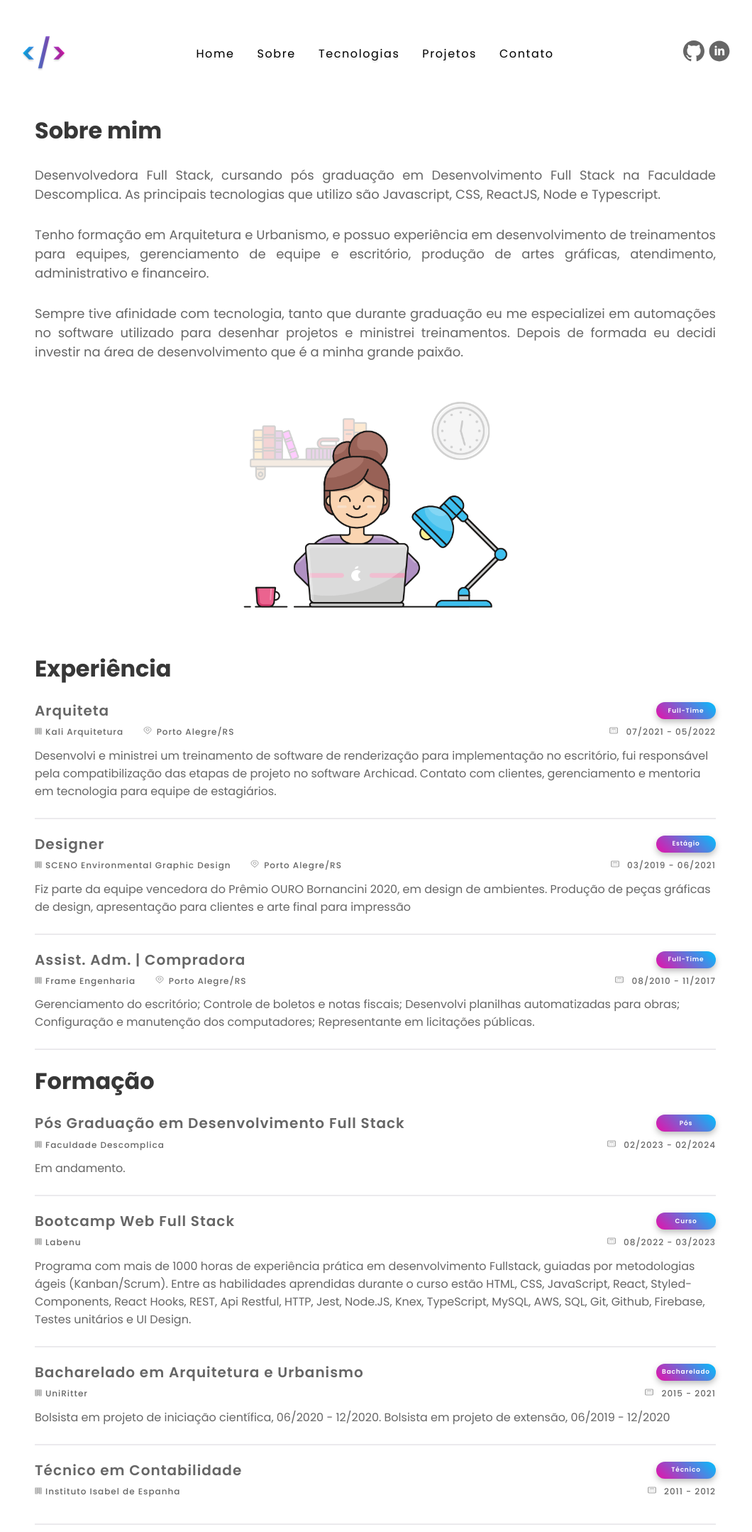
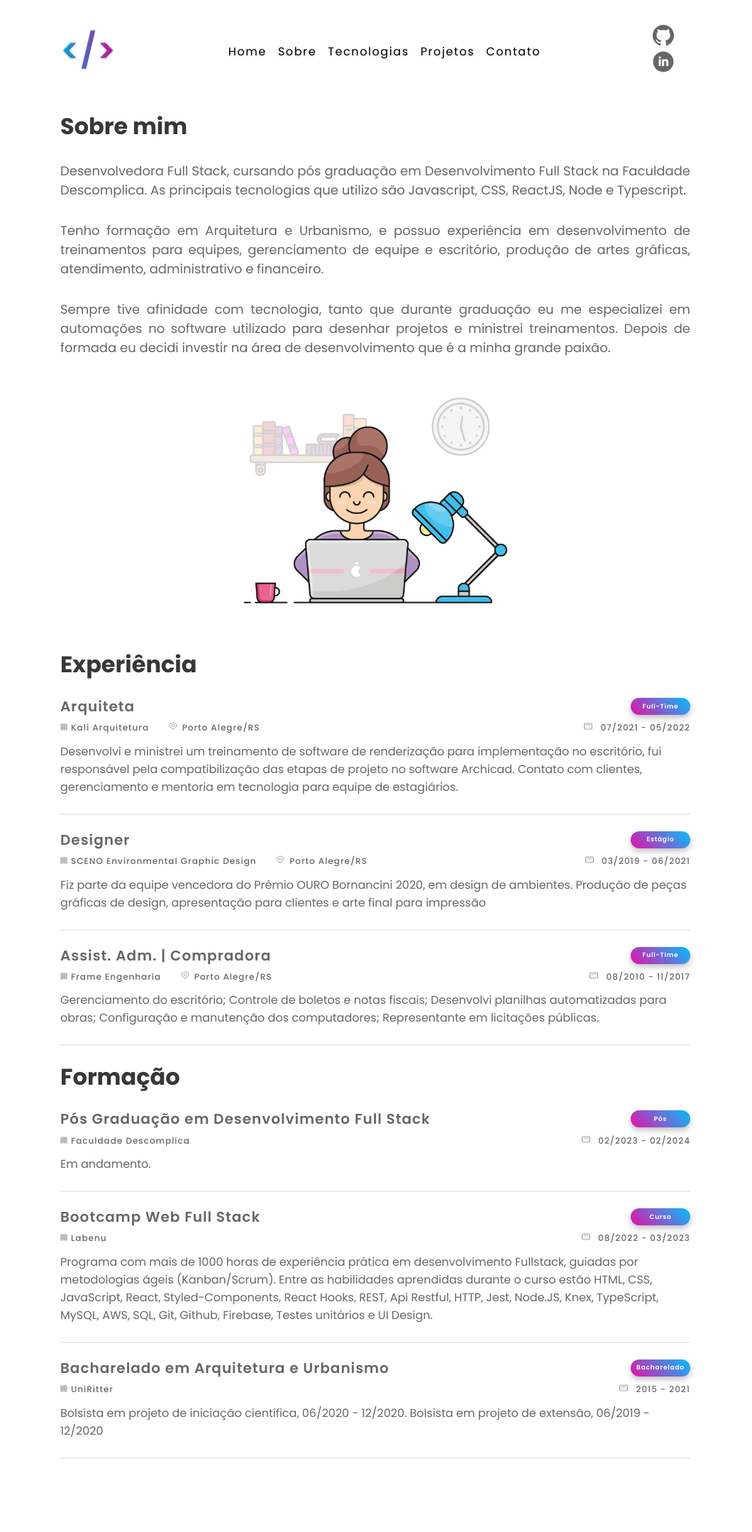
Before and after one commit to paulajardimf/site-portfolio, a React (Vite) app: page /sobre in a window 1280 px wide. Shown: the whole page at 71% size, without its empty margins (111-1171 px from the left). After the commit the page ends 2065 px from the top, so only its background shows below. Built offline with nearby package versions, Linux system fonts and the light colour scheme.

Commit message:
fix: responsividade tablet

```diff
--- a/src/GlobalStyle.jsx
+++ b/src/GlobalStyle.jsx
@@ -10,7 +10,7 @@ export const GlobalStyle = createGlobalStyle`
     font-family: 'Poppins', sans-serif;
    }
    #root{
-      max-width: 1000px;
+      max-width: 58em;
       margin: 0 auto;
    }
 `;
--- a/src/components/Header/styled.jsx
+++ b/src/components/Header/styled.jsx
@@ -5,11 +5,14 @@ export const ContainerGlobal = styled.div`
   align-items: center;
   justify-content: center;
   width: 100%;
+  @media screen and (min-device-width: 30em) and (max-device-width: 58.5em) {
+    margin: 0 1.25rem;
+  }
 `;
 
 export const ContainerHeader = styled.div`
   display: flex;
-  height: 150px;
+  height: 9rem;
   width: 100%;
   align-items: center;
   justify-content: space-between;
@@ -18,8 +21,12 @@ export const ContainerHeader = styled.div`
 
 export const LinksHeader = styled.ul`
   display: flex;
-  gap: 2rem;
+  gap: 2.5rem;
   list-style: none;
+  @media screen and (min-device-width: 30em) and (max-device-width: 58.5em) {
+    gap: 1rem;
+    flex-wrap: wrap;
+  }
 `;
 
 export const BotaoLinkInterno = styled.button`
@@ -45,7 +52,7 @@ export const BotaoLinkInterno = styled.button`
 
 export const IconeTag = styled.div`
   font-weight: 600;
-  font-size: 2.5rem;
+  font-size: 3rem;
   background-image: -webkit-linear-gradient(180deg, #e70faa, #00c0fd);
   background-size: 100%;
   background-repeat: repeat;
@@ -59,5 +66,9 @@ export const IconeTag = styled.div`
 
 export const ContainerRedes = styled.div`
   display: flex;
-  gap: 0.5vw;
+  width: 10%;
+  justify-content: space-around;
+  @media screen and (min-device-width: 30em) and (max-device-width: 58.5em) {
+    flex-direction: column;
+  }
 `;
--- a/src/pages/HomePage/styled.jsx
+++ b/src/pages/HomePage/styled.jsx
@@ -6,7 +6,7 @@ export const ContainerHome = styled.div`
   justify-content: space-between;
   width: 100%;
   height: calc(100vh - 20vh);
-  @media screen and (min-device-width: 481px) and (max-device-width: 800px) {
+  @media screen and (min-device-width: 30em) and (max-device-width: 58.5em) {
     flex-direction: column;
     justify-content: space-evenly;
   }
@@ -26,7 +26,7 @@ export const DivTexto = styled.div`
   letter-spacing: 0.1rem;
   width: 350px;
   color: #373737;
-  @media screen and (min-device-width : 481px) and (max-device-width : 800px) {
+  @media screen and (min-device-width: 30em) and (max-device-width: 58.5em) {
     text-align: center;
   }
 `;
--- a/src/pages/Projetos/styled.jsx
+++ b/src/pages/Projetos/styled.jsx
@@ -5,8 +5,8 @@ export const ContainerProjetos = styled.main`
   flex-direction: column;
   align-items: center;
   margin-bottom: 50px;
-  @media screen and (min-device-width: 481px) and (max-device-width: 800px) {
-    margin: 0 20px;
+  @media screen and (min-device-width: 30em) and (max-device-width: 58.5em) {
+    margin: 0 1.25rem;
   }
 `;
 export const ContainerSection = styled.section`
--- a/src/pages/Sobre/Sobre.jsx
+++ b/src/pages/Sobre/Sobre.jsx
@@ -87,12 +87,6 @@ export default function Sobre() {
               "Bolsista em projeto de iniciação científica, 06/2020 - 12/2020. Bolsista em projeto de extensão, 06/2019 - 12/2020"
             }
           />
-          <Educacao
-            curso={"Técnico em Contabilidade"}
-            tipo={"Técnico"}
-            instituicao={"Instituto Isabel de Espanha"}
-            data={"2011 - 2012"}
-          />
         </ContainerSection>
       </ContainerSobre>
     </>
--- a/src/pages/Sobre/styled.jsx
+++ b/src/pages/Sobre/styled.jsx
@@ -13,7 +13,7 @@ export const ContainerSobre = styled.main`
 export const ContainerRow = styled.div`
   display: flex;
   flex-direction: row;
-  @media screen and (min-device-width: 481px) and (max-device-width: 800px) {
+  @media screen and (min-device-width: 30em) and (max-device-width: 58.5em) {
     flex-direction: column;
     align-items: center;
   }
@@ -23,7 +23,7 @@ export const ContainerSection = styled.section`
   display: flex;
   flex-direction: column;
   margin: 15px 0;
-  @media screen and (min-device-width: 481px) and (max-device-width: 800px) {
+  @media screen and (min-device-width: 30em) and (max-device-width: 58.5em) {
     margin: 0 20px;
   }
 `;
--- a/src/pages/Tecnologias/styled.jsx
+++ b/src/pages/Tecnologias/styled.jsx
@@ -5,9 +5,6 @@ export const ContainerTecnologias = styled.main`
   flex-direction: column;
   align-items: center;
   width: 100%;
-  @media screen and (min-device-width: 481px) and (max-device-width: 800px) {
-    margin: 0 20px;
-  }
 `;
 
 export const Titulo = styled.h2`
@@ -15,6 +12,7 @@ export const Titulo = styled.h2`
   font-size: 2rem;
   margin: 5px 0;
   color: #373737;
+
 `;
 
 export const Texto = styled.p`
@@ -28,16 +26,24 @@ export const Texto = styled.p`
 export const ContainerSection = styled.section`
   margin: 15px 0;
   width: 100%;
+  @media screen and (min-device-width: 30em) and (max-device-width: 58.5em) {
+    margin-left: 1.25rem;
+  }
 `;
 
 export const ContainerIcones = styled.div`
   display: flex;
   flex-wrap: wrap;
   align-items: center;
-  justify-content: space-between;
-  justify-items: center;
+  justify-content: space-around;
+  width: 100%;
   gap: 40px;
   margin: 20px 0;
+    @media screen and (min-device-width: 30em) and (max-device-width: 58.5em) {
+    justify-content: center;
+    margin: 20px auto;
+    margin-right: 20px;
+  }
 `;
 
 export const ContainerIconesUnidades = styled.div`
@@ -47,6 +53,6 @@ export const ContainerIconesUnidades = styled.div`
   align-items: center;
 
   img {
-    height: 100px;
+    height: 6.25rem;
   }
 `;
```
